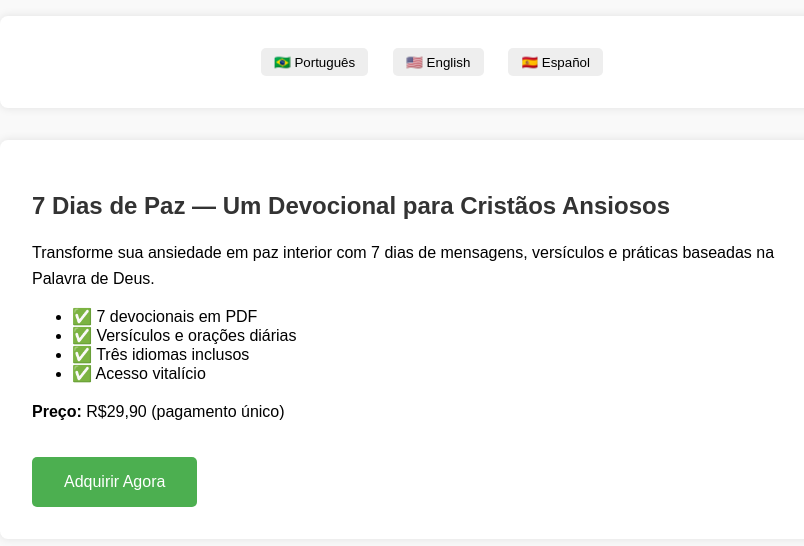
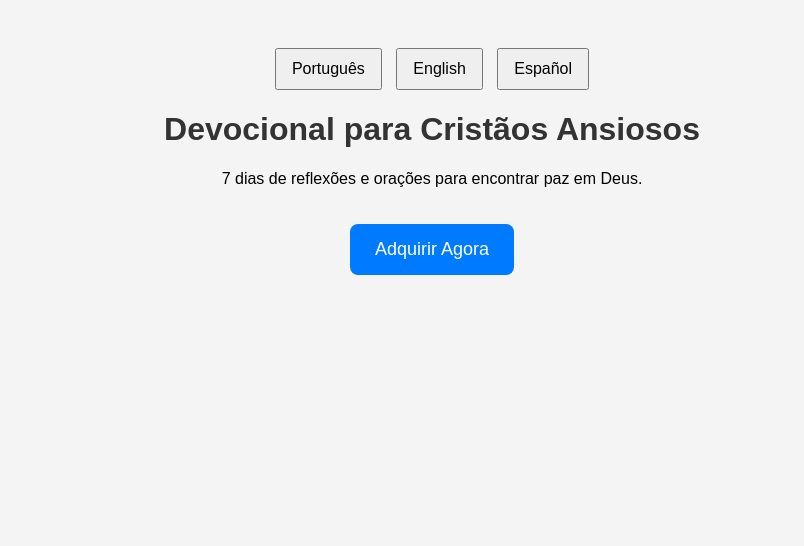
Before and after one commit to TELLES777/Pagina---vendas, a plain HTML site: page index.html in a window 1280 px wide. Shown: the whole page, without its empty margins (208-1012 px from the left). Drawn offline with Linux system fonts and the light colour scheme.

Commit message:
Update index.html

```diff
--- a/index.html
+++ b/index.html
@@ -1,75 +1,61 @@
-
 <!DOCTYPE html>
-<html lang="pt-BR">
+<html lang="pt">
 <head>
     <meta charset="UTF-8" />
-  <meta name="viewport" content="width=device-width, initial-scale=1.0" />
-  <title>7 Dias de Paz — Devocional Digital</title>
+    <meta name="viewport" content="width=device-width, initial-scale=1.0"/>
+    <title>Devocional Cristão - 7 Dias com Paz</title>
     <style>
-    body { font-family: Arial, sans-serif; background: #f9f9f9; margin: 0; padding: 0; }
-    header, section { max-width: 800px; margin: auto; padding: 2em; background: white; margin-top: 2em; border-radius: 8px; box-shadow: 0 0 10px rgba(0,0,0,0.1); }
-    h1, h2 { color: #333; }
-    p { line-height: 1.6; }
-    .flags { text-align: center; margin-top: 1em; }
-    .flags button { margin: 0 10px; padding: 0.5em 1em; border: none; background: #eee; border-radius: 5px; cursor: pointer; }
-    .buy-button { display: inline-block; background: #4CAF50; color: white; padding: 1em 2em; text-decoration: none; border-radius: 5px; margin-top: 1em; }
-    .hidden { display: none; }
+        body { font-family: sans-serif; text-align: center; padding: 40px; background-color: #f4f4f4; }
+        h1 { color: #333; }
+        .lang-buttons { margin-bottom: 20px; }
+        button { margin: 0 5px; padding: 10px 15px; font-size: 16px; cursor: pointer; }
+        .section { display: none; }
+        .buy-button {
+            display: inline-block;
+            margin-top: 20px;
+            padding: 15px 25px;
+            font-size: 18px;
+            color: white;
+            background-color: #007BFF;
+            text-decoration: none;
+            border-radius: 8px;
+        }
+        .buy-button:hover {
+            background-color: #0056b3;
+        }
     </style>
 </head>
 <body>
-  <header class="flags">
-    <button onclick="switchLang('pt')">🇧🇷 Português</button>
-    <button onclick="switchLang('en')">🇺🇸 English</button>
-    <button onclick="switchLang('es')">🇪🇸 Español</button>
-  </header>
+    <div class="lang-buttons">
+        <button onclick="showSection('pt')">Português</button>
+        <button onclick="showSection('en')">English</button>
+        <button onclick="showSection('es')">Español</button>
+    </div>
 
-  <!-- PORTUGUÊS -->
-  <section id="pt">
-    <h1>7 Dias de Paz — Um Devocional para Cristãos Ansiosos</h1>
-    <p>Transforme sua ansiedade em paz interior com 7 dias de mensagens, versículos e práticas baseadas na Palavra de Deus.</p>
-    <ul>
-      <li>✅ 7 devocionais em PDF</li>
-      <li>✅ Versículos e orações diárias</li>
-      <li>✅ Três idiomas inclusos</li>
-      <li>✅ Acesso vitalício</li>
-    </ul>
-    <p><strong>Preço:</strong> R$29,90 (pagamento único)</p>
-    <a class="buy-button" href="https://payhip.com/SEULINK">Adquirir Agora</a>
-  </section>
+    <div id="pt" class="section">
+        <h1>Devocional para Cristãos Ansiosos</h1>
+        <p>7 dias de reflexões e orações para encontrar paz em Deus.</p>
+        <a class="buy-button" href="https://payhip.com/devocionaiscristaos">Adquirir Agora</a>
+    </div>
 
-  <!-- ENGLISH -->
-  <section id="en" class="hidden">
-    <h1>7 Days of Peace — A Devotional for Anxious Christians</h1>
-    <p>Turn anxiety into inner peace with 7 days of scripture-based reflections, prayer, and biblical encouragement.</p>
-    <ul>
-      <li>✅ 7 devotionals in PDF</li>
-      <li>✅ Daily scripture and prayer</li>
-      <li>✅ Includes English, Spanish and Portuguese</li>
-      <li>✅ Lifetime access</li>
-    </ul>
-    <p><strong>Price:</strong> $9.90 (one-time payment)</p>
-    <a class="buy-button" href="https://payhip.com/YOURLINK">Buy Now</a>
-  </section>
+    <div id="en" class="section">
+        <h1>Devotional for Anxious Christians</h1>
+        <p>7 days of reflections and prayers to find peace in God.</p>
+        <a class="buy-button" href="https://payhip.com/devocionaiscristaos">Buy Now</a>
+    </div>
 
-  <!-- ESPAÑOL -->
-  <section id="es" class="hidden">
-    <h1>7 Días de Paz — Un Devocional para Cristianos con Ansiedad</h1>
-    <p>Convierte tu ansiedad en paz interior con 7 días de devocionales, versículos y oraciones inspiradas en la Palabra de Dios.</p>
-    <ul>
-      <li>✅ 7 devocionales en PDF</li>
-      <li>✅ Versículos y oraciones diarias</li>
-      <li>✅ Incluye español, inglés y portugués</li>
-      <li>✅ Acceso de por vida</li>
-    </ul>
-    <p><strong>Precio:</strong> $9.90 USD (pago único)</p>
-    <a class="buy-button" href="https://payhip.com/TULINK">Comprar Ahora</a>
-  </section>
+    <div id="es" class="section">
+        <h1>Devocional para Cristianos Ansiosos</h1>
+        <p>7 días de reflexiones y oraciones para encontrar paz en Dios.</p>
+        <a class="buy-button" href="https://payhip.com/devocionaiscristaos">Comprar Ahora</a>
+    </div>
 
     <script>
-    function switchLang(lang) {
-      document.querySelectorAll('section').forEach(sec => sec.classList.add('hidden'));
-      document.getElementById(lang).classList.remove('hidden');
+        function showSection(lang) {
+            document.querySelectorAll('.section').forEach(div => div.style.display = 'none');
+            document.getElementById(lang).style.display = 'block';
         }
+        showSection('pt'); // idioma padrão
     </script>
 </body>
 </html>
```
Lines whose indentation alone changed are shown as unchanged.
